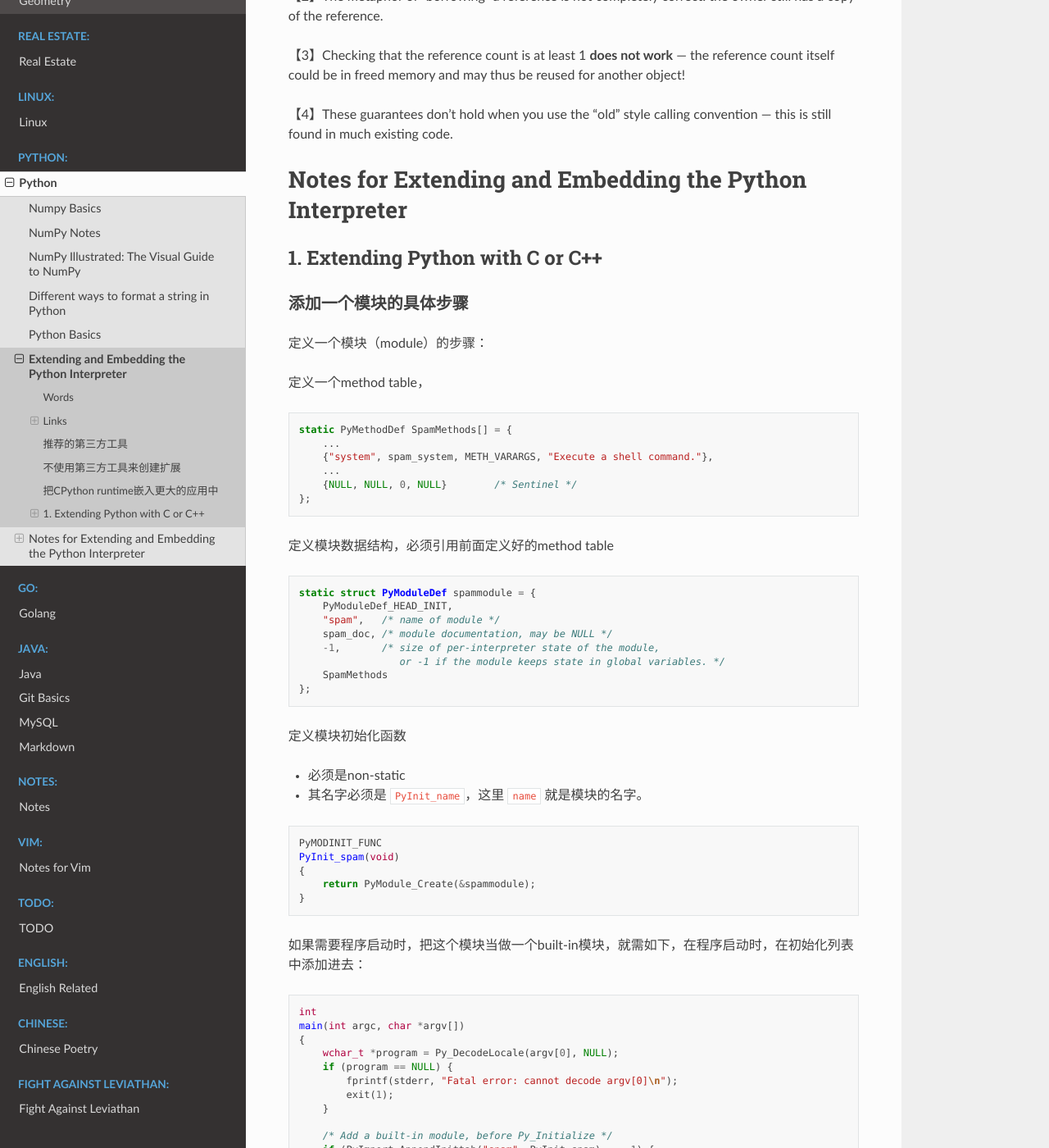
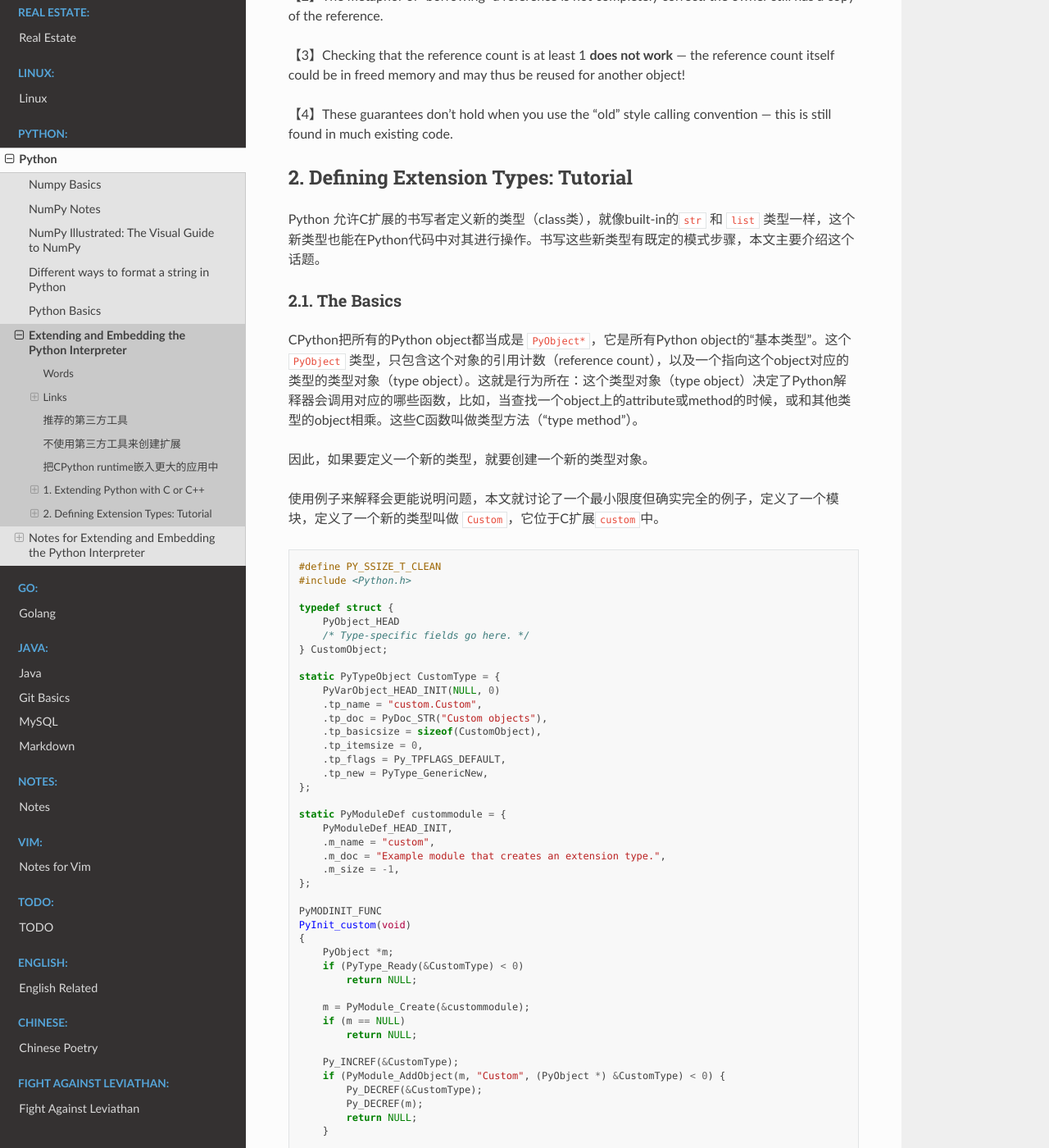
Before and after one commit to Pyrad/pyradnotes, a Sphinx documentation site: the page built from source/Python/ExtendingAndEmbeddingThePythonInterpreter.md, in a window 1280 px wide and 1400 px high, scrolled down 26523 px. Shown: the whole window at 82% size. Built offline with Sphinx 7.4.7 and the Read the Docs theme 2.0.0, drawn with Linux system fonts in a browser that asks for light colours; pages that are not in the unit, such as notebooks, are missing from menus; a script that is not in the unit is left out; some of the changed text lies outside the part shown.

Commit message:
Python EEPI Start section 2.1

````diff
--- a/source/Python/ExtendingAndEmbeddingThePythonInterpreter.md
+++ b/source/Python/ExtendingAndEmbeddingThePythonInterpreter.md
@@ -976,6 +976,82 @@ PyInit_client(void)
 【4】These guarantees don’t hold when you use the “old” style calling convention — this is still found in much existing code.
 
 
+## 2. Defining Extension Types: Tutorial
+
+Python 允许C扩展的书写者定义新的类型（class类），就像built-in的`str` 和 `list` 类型一样，这个新类型也能在Python代码中对其进行操作。书写这些新类型有既定的模式步骤，本文主要介绍这个话题。
+
+### 2.1. The Basics
+
+CPython把所有的Python object都当成是 `PyObject*`，它是所有Python object的“基本类型”。这个 `PyObject` 类型，只包含这个对象的引用计数（reference count），以及一个指向这个object对应的类型的类型对象（type object）。这就是行为所在：这个类型对象（type object）决定了Python解释器会调用对应的哪些函数，比如，当查找一个object上的attribute或method的时候，或和其他类型的object相乘。这些C函数叫做类型方法（“type method”）。
+
+因此，如果要定义一个新的类型，就要创建一个新的类型对象。
+
+使用例子来解释会更能说明问题，本文就讨论了一个最小限度但确实完全的例子，定义了一个模块，定义了一个新的类型叫做 `Custom`，它位于C扩展`custom`中。
+
+```cpp
+#define PY_SSIZE_T_CLEAN
+#include <Python.h>
+
+typedef struct {
+    PyObject_HEAD
+    /* Type-specific fields go here. */
+} CustomObject;
+
+static PyTypeObject CustomType = {
+    PyVarObject_HEAD_INIT(NULL, 0)
+    .tp_name = "custom.Custom",
+    .tp_doc = PyDoc_STR("Custom objects"),
+    .tp_basicsize = sizeof(CustomObject),
+    .tp_itemsize = 0,
+    .tp_flags = Py_TPFLAGS_DEFAULT,
+    .tp_new = PyType_GenericNew,
+};
+
+static PyModuleDef custommodule = {
+    PyModuleDef_HEAD_INIT,
+    .m_name = "custom",
+    .m_doc = "Example module that creates an extension type.",
+    .m_size = -1,
+};
+
+PyMODINIT_FUNC
+PyInit_custom(void)
+{
+    PyObject *m;
+    if (PyType_Ready(&CustomType) < 0)
+        return NULL;
+
+    m = PyModule_Create(&custommodule);
+    if (m == NULL)
+        return NULL;
+
+    Py_INCREF(&CustomType);
+    if (PyModule_AddObject(m, "Custom", (PyObject *) &CustomType) < 0) {
+        Py_DECREF(&CustomType);
+        Py_DECREF(m);
+        return NULL;
+    }
+
+    return m;
+}
+```
+
+上面的例子中，定义了三件事：
+
+- 一个`Custom`对象包含了什么：它是一个`CustomObject`的结构，每当一个`Custom`实例创建的时候，这个数据结构就会创建。
+- `Custom`类型如何运作：它是`CustomType`结构，它定义了一些flag和函数指针，当触发一些特定的操作时，解释器会检查它们，并在其中查找。
+- 如何初始化 `custom` 这个模块：定义 `custommodule` 结构，并使用 `PyInit_custom` 函数。
+
+### 2.2. Adding data and methods to the Basic example
+
+### 2.3. Providing finer control over data attributes
+
+### 2.4. Supporting cyclic garbage collection
+
+### 2.5. Subclassing other types
+
+
+
 
 # Notes for Extending and Embedding the Python Interpreter
 
````
